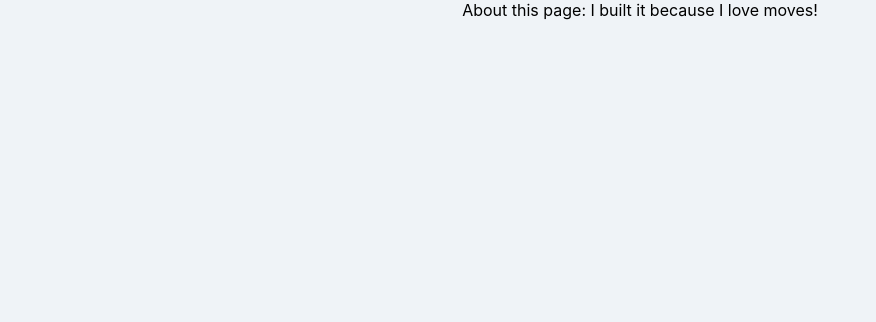
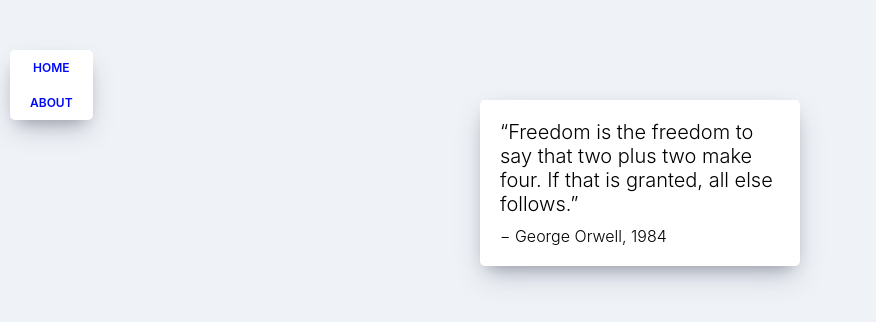
Before and after one commit to tigerish009/movie_app_1, a React (Create React App) app: page /#/about in a window 1280 px wide. Shown: the top 322 px of the page, without its empty margins (0-876 px from the left). Built offline with nearby package versions, Linux system fonts and the light colour scheme.

Commit message:
Navigation() {<Link to=/about>} instead of <a href= />

```diff
--- /dev/null
+++ b/src/App.css
@@ -0,0 +1,12 @@
+* {
+    box-sizing: border-box;
+  }
+
+  body {
+    margin: 0;
+    padding: 0;
+    font-family: -apple-system, BlinkMacSystemFont, "Segoe UI", Roboto, Oxygen,
+      Ubuntu, Cantarell, "Open Sans", "Helvetica Neue", sans-serif;
+    background-color: #eff3f7;
+    height: 100%;
+  }
--- a/src/App.js
+++ b/src/App.js
@@ -1,11 +1,15 @@
 import React from 'react';
 import { HashRouter, Route } from "react-router-dom";
+import Home from "./routes/Home";
 import About from "./routes/About";
-import Home from "./routes/Home";
+import Navigation from './components/Navigation';
+import "./App.css";
 
 function App() {
     return (
     <HashRouter>
+        {/* Link to 가 있다면 Router 안에 넣어야 한다. */}
+        <Navigation />
         {/* 2개의 props이며, path로 가면, component를 보여준다 */}
         <Route path="/" exact={true} component={Home} />
         <Route path="/about" component={About} />
--- /dev/null
+++ b/src/components/Navigation.css
@@ -0,0 +1,25 @@
+.nav {
+    position: fixed;
+    top: 50px;
+    left: 10px;
+    display: flex;
+    flex-direction: column;
+    background-color: white;
+    padding: 10px 20px;
+    box-shadow: 0 13px 27px -5px rgba(50, 50, 93, 0.25),
+      0 8px 16px -8px rgba(0, 0, 0, 0.3), 0 -6px 16px -6px rgba(0, 0, 0, 0.025);
+    border-radius: 5px;
+  }
+
+  .nav a {
+    text-decoration: none;
+    color: #0008fc;
+    text-transform: uppercase;
+    font-size: 12px;
+    text-align: center;
+    font-weight: 600;
+  }
+
+  .nav a:not(:last-child) {
+    margin-bottom: 20px;
+  }
--- /dev/null
+++ b/src/components/Navigation.js
@@ -0,0 +1,15 @@
+import React from "react";
+import { Link } from "react-router-dom";
+import "./Navigation.css";
+
+
+function Navigation() {
+    return (
+        <div className="nav">
+            <Link to="/">Home</Link>
+            <Link to="/about">About</Link>
+        </div>
+    )
+}
+
+export default Navigation;
--- /dev/null
+++ b/src/routes/About.css
@@ -0,0 +1,20 @@
+.about__container {
+    box-shadow: 0 13px 27px -5px rgba(50, 50, 93, 0.25),
+      0 8px 16px -8px rgba(0, 0, 0, 0.3), 0 -6px 16px -6px rgba(0, 0, 0, 0.025);
+    padding: 20px;
+    border-radius: 5px;
+    background-color: white;
+    margin: 0 auto;
+    margin-top: 100px;
+    max-width: 25%;
+    font-weight: 300;
+  }
+
+  .about__container span:first-child {
+    font-size: 20px;
+  }
+
+  .about__container span:last-child {
+    display: block;
+    margin-top: 10px;
+  }
--- a/src/routes/About.js
+++ b/src/routes/About.js
@@ -1,7 +1,16 @@
 import React from "react";
+import "./About.css";
 
 function About() {
-    return <span>About this page: I built it because I love moves!</span>
+    return (
+        <div className="about__container">
+          <span>
+            “Freedom is the freedom to say that two plus two make four. If that is
+            granted, all else follows.”
+          </span>
+          <span>− George Orwell, 1984</span>
+        </div>
+      );
 }
 
 
--- a/src/routes/Home.css
+++ b/src/routes/Home.css
@@ -1,19 +1,3 @@
-* {
-    box-sizing: border-box;
-  }
-
-  body {
-    margin: 0;
-    padding: 0;
-    font-family: -apple-system, BlinkMacSystemFont, "Segoe UI", Roboto, Oxygen,
-      Ubuntu, Cantarell, "Open Sans", "Helvetica Neue", sans-serif;
-    background-color: #eff3f7;
-    height: 100%;
-  }
-
-  html,
-  body,
-  #potato,
 .container {
   height: 100%;
   display: flex;
@@ -22,7 +6,7 @@
 
 .loader {
   width: 100%;
-    height: 100%;
+  height: 100vh;
   display: flex;
   justify-content: center;
   align-items: center;
```
Lines whose indentation alone changed are shown as unchanged.
